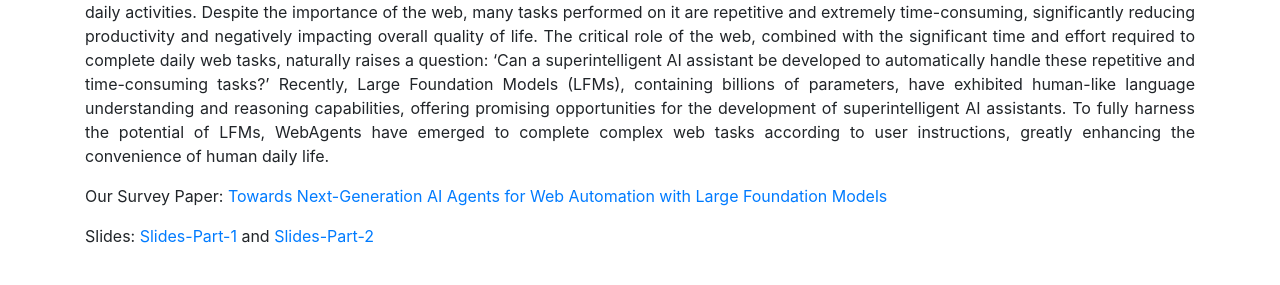
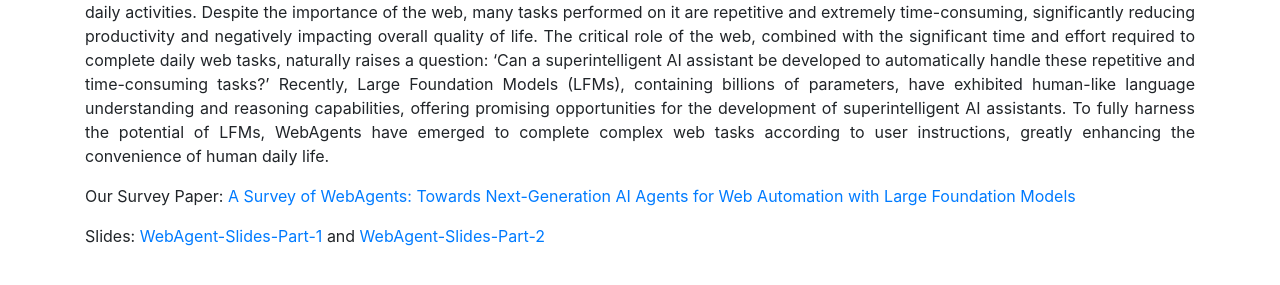
Before and after one commit to Biglemon-Ning/WebAgents, a website with bundled scripts: page index.html in a window 1280 px wide. Shown: the part 156-441 px from the top of the page. Built offline with nearby package versions, Linux system fonts and the light colour scheme; files whose address does not match are found by name; a web font is replaced by a local one.

Commit message:
Update index.html

```diff
--- a/index.html
+++ b/index.html
@@ -89,8 +89,8 @@
             <!-- <p style="text-align:justify">
               In this tutorial, we comprehensively review existing research studies in <b>WebAgents</b>, covering three primary technical perspectives: targets, training strategies, and advanced techniques. As the preliminary knowledge, we briefly introduce the background knowledge of WebAgents. Then, to illustrate the practical significance of RAG for LLMs, we categorize mainstream relevant work by application areas, detailing the challenges of each and the corresponding capabilities of RA-LLMs specifically. Finally, to deliver deeper insights, we discuss current limitations and several promising directions for future research.
           </p> -->
-          <p style="text-align:justify">Our Survey Paper: <a href="https://arxiv.org/abs/2503.23350">	Towards Next-Generation AI Agents for Web Automation with Large Foundation Models </a></p>
-          <p style="text-align:justify">Slides: <a href="2025-KDD-WebAgent-tutorial-part1.pdf">Slides-Part-1</a> and <a href="2025-KDD-WebAgent-tutorial-part2.pdf">Slides-Part-2</a></p>
+          <p style="text-align:justify">Our Survey Paper: <a href="https://arxiv.org/abs/2503.23350">	A Survey of WebAgents: Towards Next-Generation AI Agents for Web Automation with Large Foundation Models </a></p>
+          <p style="text-align:justify">Slides: <a href="2025-KDD-WebAgent-tutorial-part1.pdf">WebAgent-Slides-Part-1</a> and <a href="2025-KDD-WebAgent-tutorial-part2.pdf">WebAgent-Slides-Part-2</a></p>
           <br />
         </div>
       </div>
```
